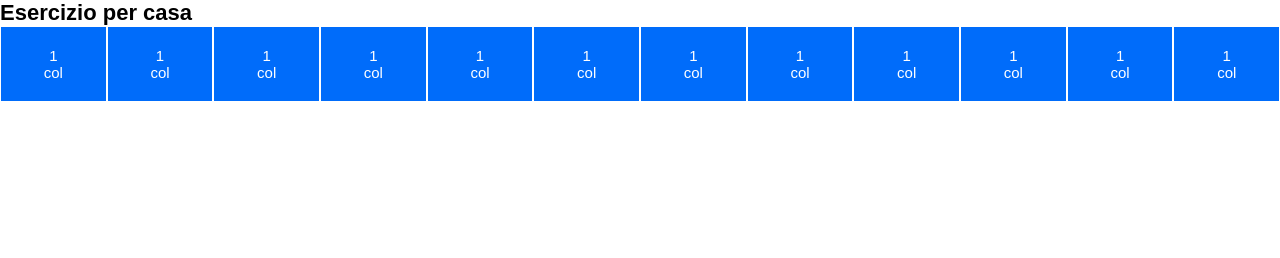
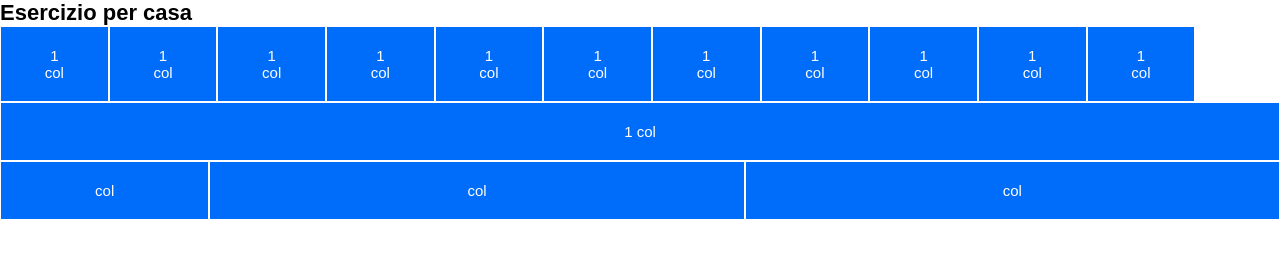
Before and after one commit to NeriEroi/html-css-12bool, a plain HTML site: page index.html in a window 1280 px wide. Drawn offline with Linux system fonts and the light colour scheme.

Commit message:
Esercizio per casa seconda riga

```diff
--- a/css/style.css
+++ b/css/style.css
@@ -3,6 +3,7 @@ body {
     font-family:sans-serif
 }
 
+.container .row .col-1,
 .container .row .col {
     padding: 20px 40px 20px 40px;
     font-size: 15px;
@@ -11,3 +12,13 @@ body {
     background-color: #006CFA;
     text-align: center;
 }
+
+.container .row:nth-child(2) .col,
+.container .row:nth-child(2) .col-5 {
+    padding: 20px 40px 20px 40px;
+    font-size: 15px;
+    margin: 1px;
+    color: white;
+    background-color: #006CFA;
+    text-align: center;
+}
--- a/index.html
+++ b/index.html
@@ -17,18 +17,26 @@
 
         <div class="row">
 
+            <div class="col-1">1 col</div>
+            <div class="col-1">1 col</div>
+            <div class="col-1">1 col</div>
+            <div class="col-1">1 col</div>
+            <div class="col-1">1 col</div>
+            <div class="col-1">1 col</div>
+            <div class="col-1">1 col</div>
+            <div class="col-1">1 col</div>
+            <div class="col-1">1 col</div>
+            <div class="col-1">1 col</div>
+            <div class="col-1">1 col</div>
             <div class="col">1 col</div>
-            <div class="col">1 col</div>
-            <div class="col">1 col</div>
-            <div class="col">1 col</div>
-            <div class="col">1 col</div>
-            <div class="col">1 col</div>
-            <div class="col">1 col</div>
-            <div class="col">1 col</div>
-            <div class="col">1 col</div>
-            <div class="col">1 col</div>
-            <div class="col">1 col</div>
-            <div class="col">1 col</div>
+
+        </div>
+
+        <div class="row">
+
+            <div class="col">col</div>
+            <div class="col-5">col</div>
+            <div class="col-5">col</div>
 
         </div>
 
```
